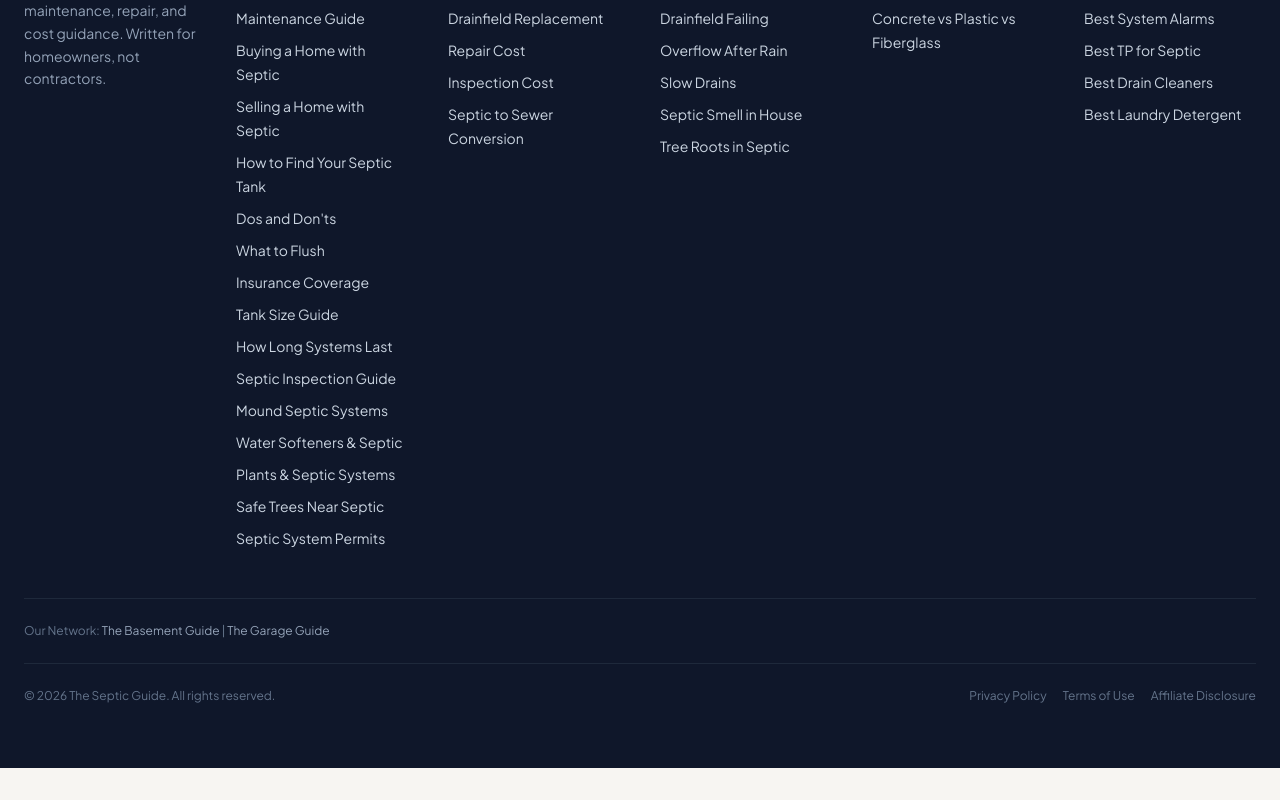
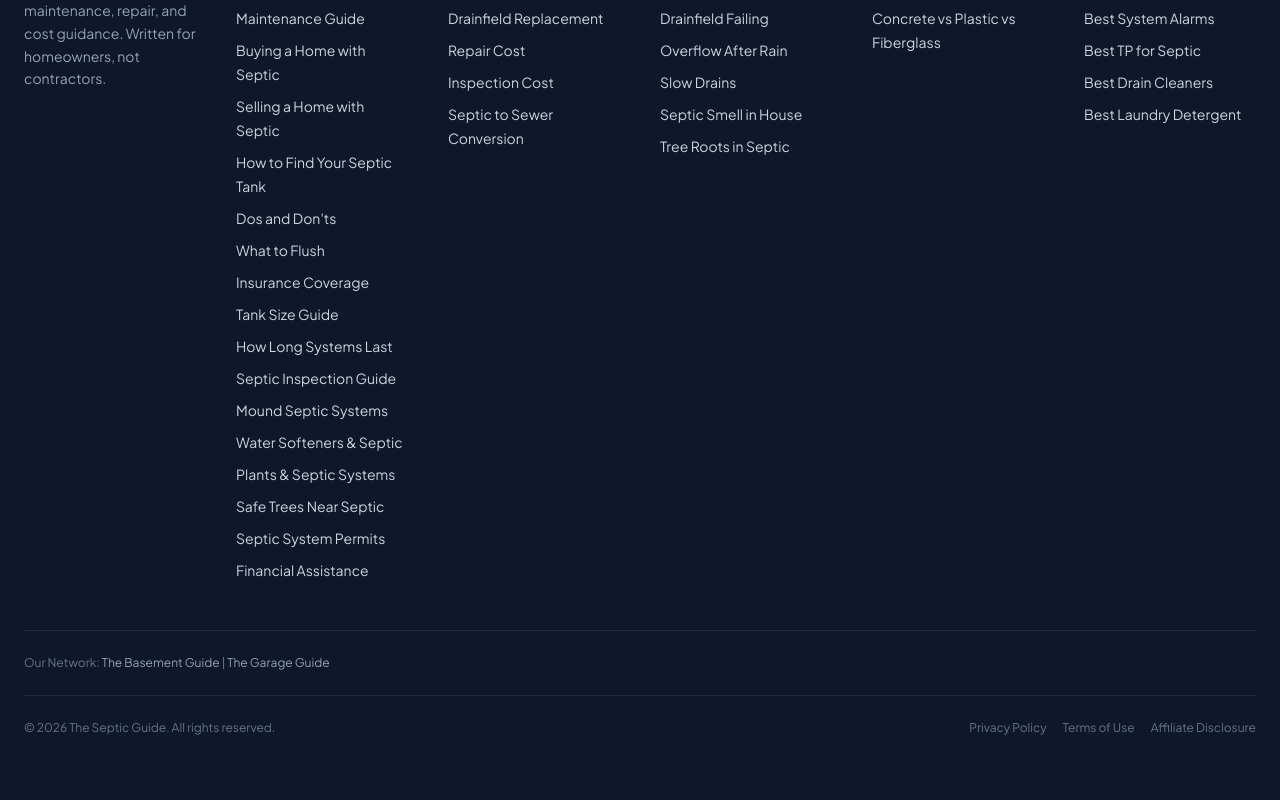
Before and after one commit to thebasementguide2026/theseptic.guide-, a Next.js app: page / in a window 1280 px wide. Shown: the part 7534-8334 px from the top of the page. Before the commit the page ends 8302 px from the top, so only its background shows below. Built offline with nearby package versions, Linux system fonts and the light colour scheme.

Commit message:
Add financial assistance to footer

```diff
--- a/components/Footer.tsx
+++ b/components/Footer.tsx
@@ -21,6 +21,7 @@ const footerSections = [
       { label: 'Plants & Septic Systems', href: '/guides/plants-septic-system' },
       { label: 'Safe Trees Near Septic', href: '/guides/safe-trees-near-septic-system' },
       { label: 'Septic System Permits', href: '/guides/septic-system-permits' },
+      { label: 'Financial Assistance', href: '/guides/septic-system-financial-assistance' },
     ],
   },
   {
```
